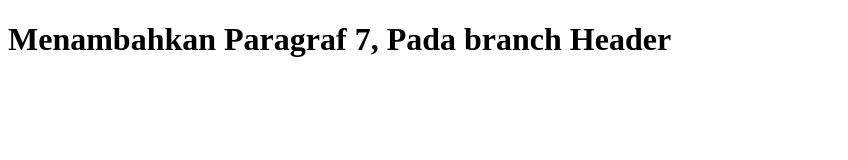
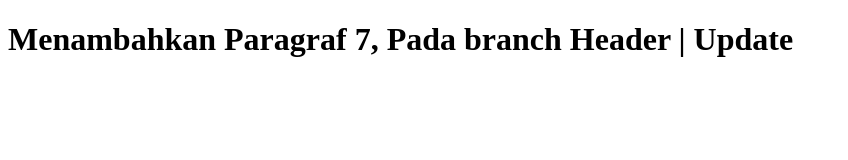
Before and after one commit to Sigadong/Source-Code-Management, a plain HTML site: page index.html in a window 1280 px wide. Shown: the whole page, without its empty margins (0-848 px from the left). Drawn offline with Linux system fonts and the light colour scheme.

Commit message:
Update file index.html that to branch Header

```diff
--- a/index.html
+++ b/index.html
@@ -8,7 +8,7 @@
 </head>
 
 <body>
-  <h1>Menambahkan Paragraf 7, Pada branch Header</h1>
+  <h1>Menambahkan Paragraf 7, Pada branch Header | Update</h1>
 </body>
 
 </html>
```
